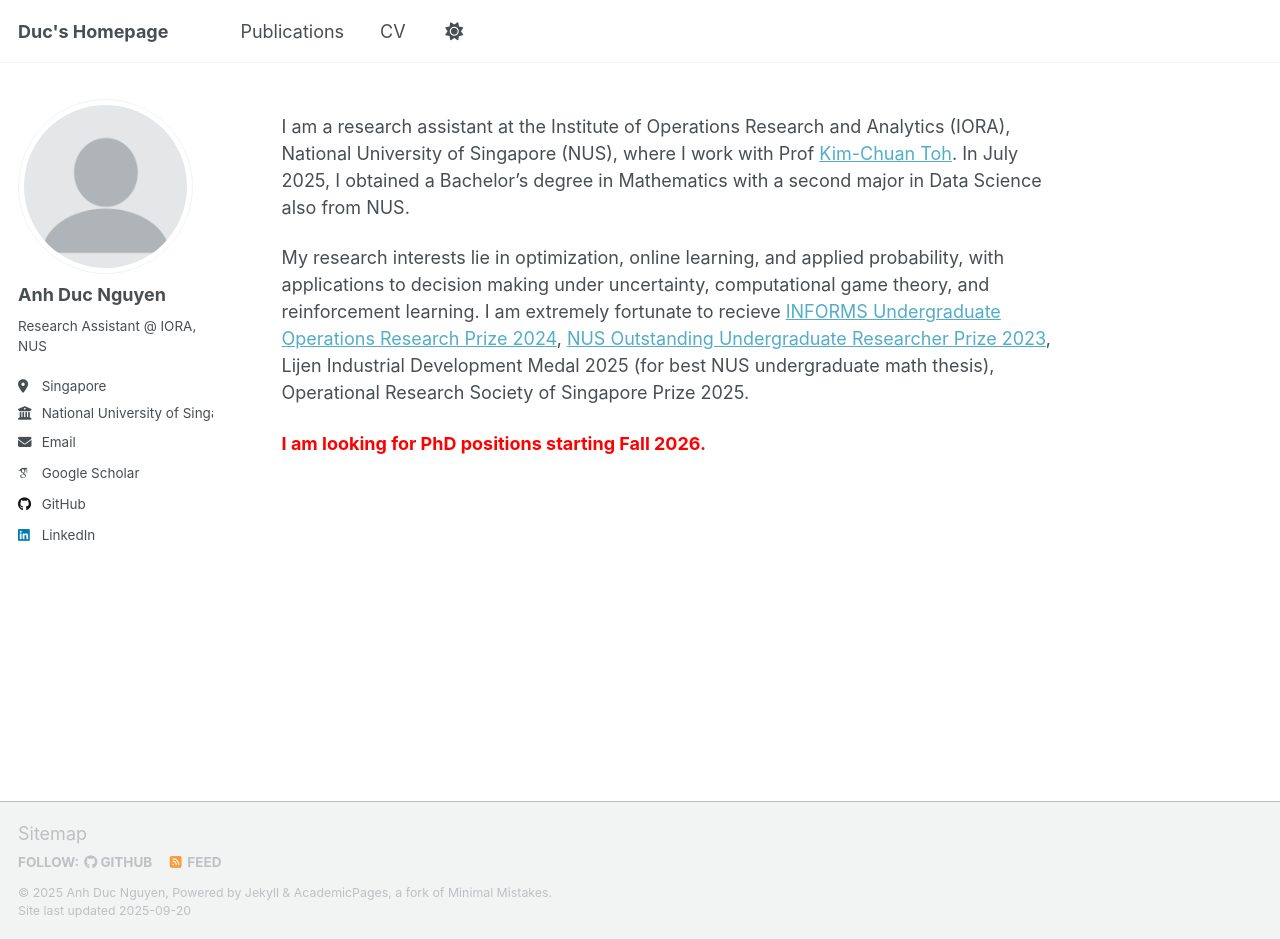
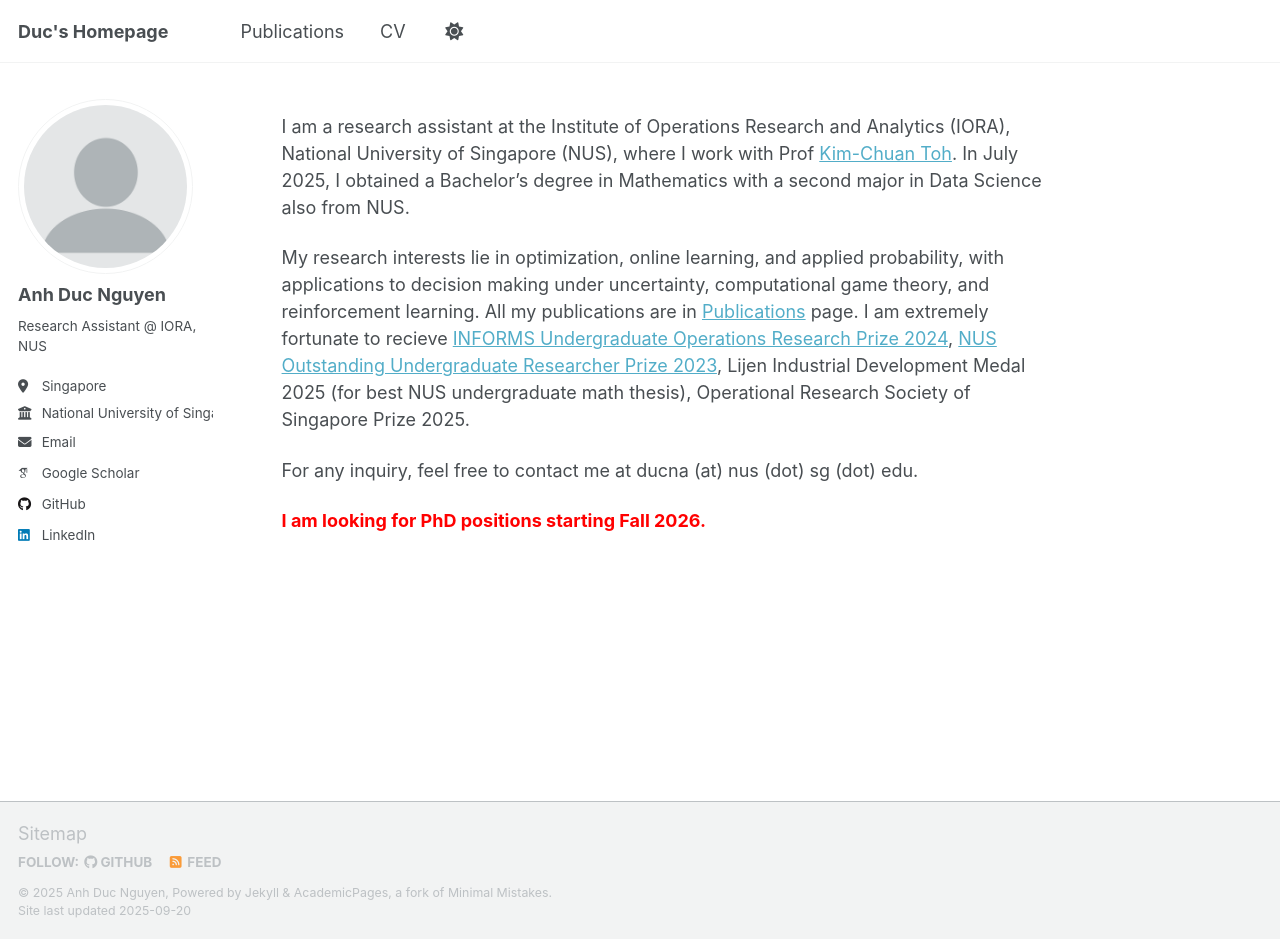
Before and after one commit to ducna271/ducna271.github.io, a Jekyll site: the page built from _pages/about.md, in a window 1280 px wide and 939 px high. Built offline with Jekyll 4.4.1, drawn with Linux system fonts in a browser that asks for light colours; some web fonts are replaced; a script that is not in the unit is left out.

Commit message:
Update about.md

```diff
--- a/_pages/about.md
+++ b/_pages/about.md
@@ -8,6 +8,8 @@ redirect_from:
 ---
 I am a research assistant at the Institute of Operations Research and Analytics (IORA), National University of Singapore (NUS), where I work with Prof [Kim-Chuan Toh](https://blog.nus.edu.sg/mattohkc/). In July 2025, I obtained a Bachelor’s degree in Mathematics with a second major in Data Science also from NUS.
 
-My research interests lie in optimization, online learning, and applied probability, with applications to decision making under uncertainty, computational game theory, and reinforcement learning. I am extremely fortunate to recieve [INFORMS Undergraduate Operations Research Prize 2024](https://www.informs.org/Recognizing-Excellence/INFORMS-Prizes/Undergraduate-Operations-Research-Prize), [NUS Outstanding Undergraduate Researcher Prize 2023](https://www.science.nus.edu.sg/undergraduates/undergraduate-research/outstanding-undergraduate-researcher-prize/), Lijen Industrial Development Medal 2025 (for best NUS undergraduate math thesis), Operational Research Society of Singapore Prize 2025.
+My research interests lie in optimization, online learning, and applied probability, with applications to decision making under uncertainty, computational game theory, and reinforcement learning. All my publications are in [Publications](https://ducna271.github.io/publications/) page. I am extremely fortunate to recieve [INFORMS Undergraduate Operations Research Prize 2024](https://www.informs.org/Recognizing-Excellence/INFORMS-Prizes/Undergraduate-Operations-Research-Prize), [NUS Outstanding Undergraduate Researcher Prize 2023](https://www.science.nus.edu.sg/undergraduates/undergraduate-research/outstanding-undergraduate-researcher-prize/), Lijen Industrial Development Medal 2025 (for best NUS undergraduate math thesis), Operational Research Society of Singapore Prize 2025.
+
+For any inquiry, feel free to contact me at ducna (at) nus (dot) sg (dot) edu.
 
 <b><span style="color:red">I am looking for PhD positions starting Fall 2026.</span></b>
```
